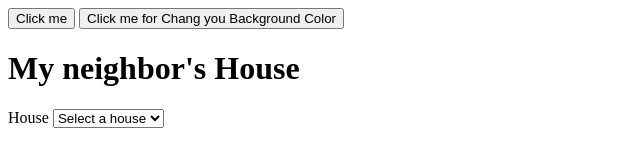
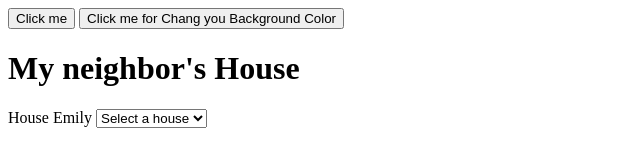
Before and after one commit to ShenanqiEmily/my-JavaScript, a plain HTML site: page index.html in a window 1280 px wide. Shown: the full height of the page, 0-640 px from the left. Drawn offline with Linux system fonts and the light colour scheme.

Commit message:
first commit

```diff
--- a/index.html
+++ b/index.html
@@ -16,7 +16,7 @@
 
     <h1>My neighbor's House</h1>
     <form action="">
-        <label for="house">House</label>
+        <label for="house">House Emily</label>
         <select name="houses" id="houses">
                 <option value="" selected>Select a house</option>
 
```
